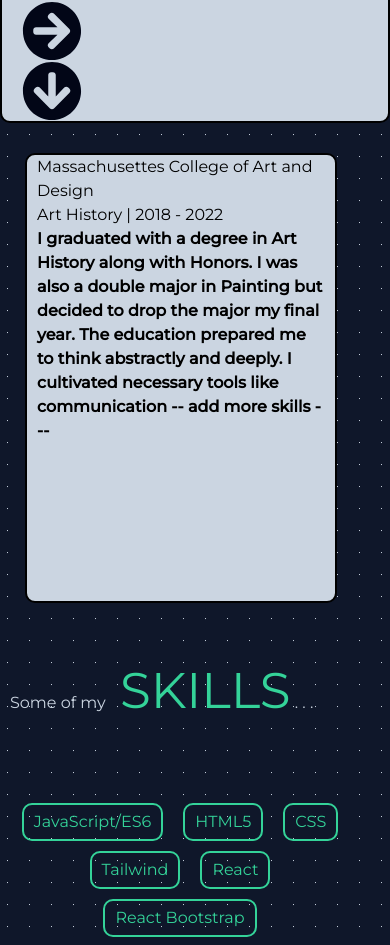
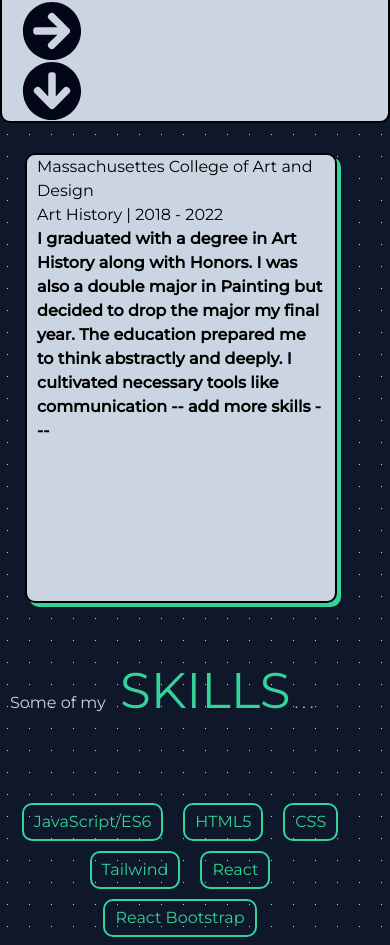
Before and after one commit to escavanessa/Portfolio, a React (Vite) app: page / in a window 390 px wide. Shown: the part 793-1738 px from the top of the page. Built offline with nearby package versions, Linux system fonts and the light colour scheme.

Commit message:
some touch ups on education component

```diff
--- a/Components/Education/Education.css
+++ b/Components/Education/Education.css
@@ -72,12 +72,8 @@
         box-shadow: none;
     }
 
-    .action h1{
+    .swiperSlide h1{
         margin-bottom: 0;
-    }
-
-    .swiperSlide{
-        box-shadow: none;
     }
 }
 
@@ -92,7 +88,7 @@
         margin-left: 15px;
     }
     .swiperSlide{
-        padding: 0px 10px 12px 10px;
+        padding: 0px 10px 20px 10px;
     }
     .action h1{
         margin-bottom: 0;
```
